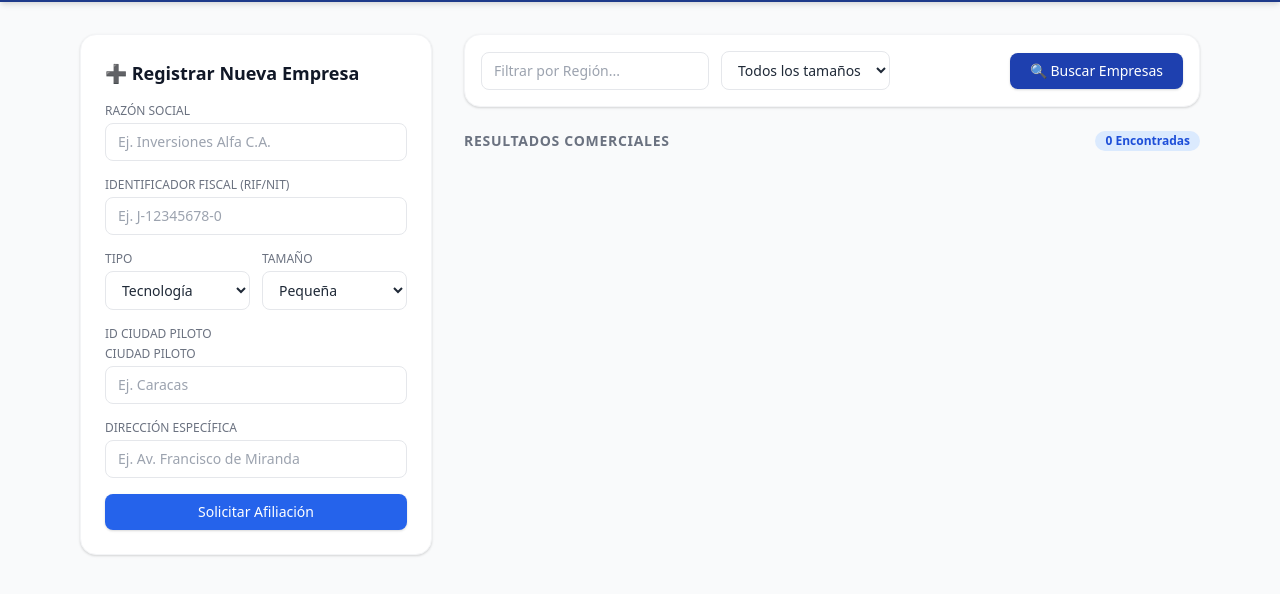
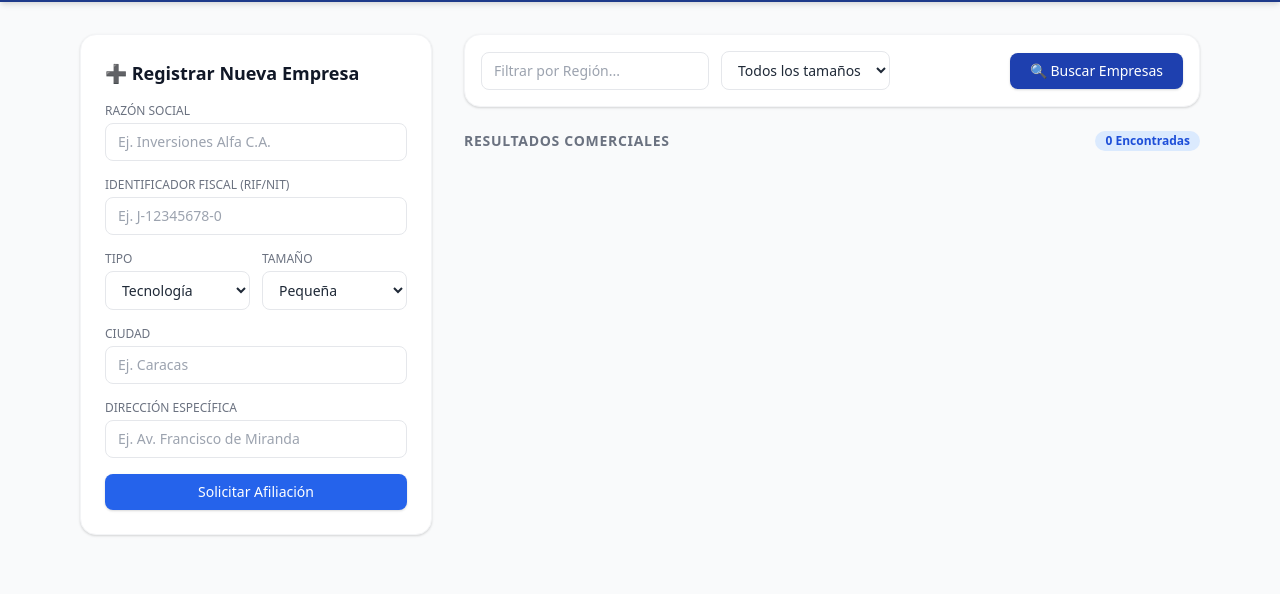
Before and after one commit to magnatrader-cloud/holdinvest-b2b-api, a website: page index.html in a window 1280 px wide. Shown: the part 78-672 px from the top of the page. Drawn offline with nearby package versions, Linux system fonts and the light colour scheme.

Commit message:
Update index.html

```diff
--- a/index.html
+++ b/index.html
@@ -48,9 +48,9 @@
                     </div>
                 </div>
                 <div>
-                    <label class="block text-xs font-medium text-gray-500 uppercase mb-1">ID Ciudad Piloto</label>
+                    <label class="block text-xs font-medium text-gray-500 uppercase mb-1">Ciudad</label>
                     <!-- Casilla libre de entrada manual de texto para la Ciudad -->
-                    <label class="block text-xs font-medium text-gray-500 uppercase mb-1">Ciudad Piloto</label>
+
                     <input type="text" id="id_ciudad" placeholder="Ej. Caracas" required class="w-full px-3 py-2 border border-gray-200 rounded-lg focus:outline-none focus:border-blue-500 text-sm">
                 </div>
                 <div>
```
